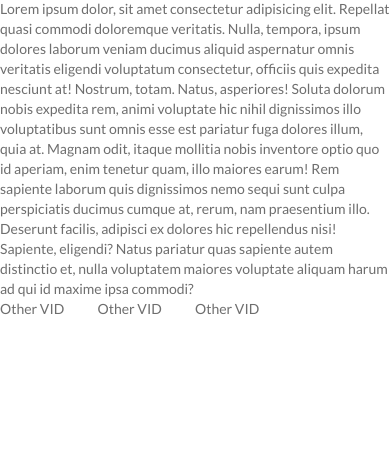
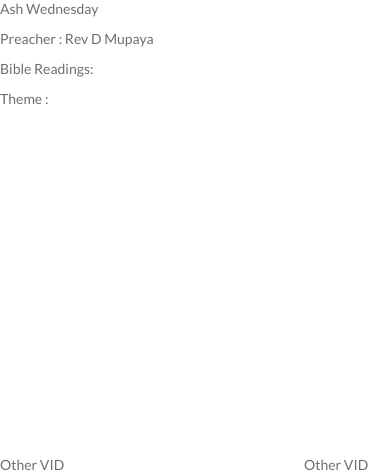
Before and after one commit to brandoebande/wordpress, a PHP site: page /videos.php in a window 390 px wide. Shown: the part 477-949 px from the top of the page. Run offline with PHP 8.4, Linux system fonts and the light colour scheme.

Commit message:
by Cherry
add videos

```diff
--- a/videos.css
+++ b/videos.css
@@ -2,8 +2,8 @@
 
     display: grid;
     height:100vh;
-    grid-template-columns: 3fr 2fr;
-    grid-template-rows: 3fr 2fr;
+    grid-template-columns: 3fr 1fr;
+    grid-template-rows: 3fr 1fr;
     grid-column-gap: 5px;
     grid-template-areas: "main-video other-videos"
                         "main-video other-videos";
@@ -23,13 +23,13 @@
 
 }
 
-@media only screen and (max-width: 768px) {
+@media only screen and (max-width: 900px) {
     .videos-container{
 
         display: grid;
         height:100vh;
-        grid-template-columns: 3fr 2fr;
-        grid-template-rows: 3fr 2fr;
+        grid-template-columns: 4fr 1fr;
+        grid-template-rows: 4fr 1fr;
         grid-column-gap: 5px;
         grid-template-areas: "main-video main-video"
                             "other-videos other-videos";
--- a/videos.php
+++ b/videos.php
@@ -72,16 +72,22 @@
 				<iframe class="embed-responsive-item" src="https://www.youtube.com/embed/UFvdpMBJ4c8" allowfullscreen></iframe>
 			</div>
 			<div  style ='overflow-y: scroll;'>
-			Lorem ipsum dolor, sit amet consectetur adipisicing elit. Repellat quasi commodi doloremque veritatis. Nulla, tempora, ipsum dolores laborum veniam ducimus aliquid aspernatur omnis veritatis eligendi voluptatum consectetur, officiis quis expedita nesciunt at! Nostrum, totam. Natus, asperiores! Soluta dolorum nobis expedita rem, animi voluptate hic nihil dignissimos illo voluptatibus sunt omnis esse est pariatur fuga dolores illum, quia at. Magnam odit, itaque mollitia nobis inventore optio quo id aperiam, enim tenetur quam, illo maiores earum! Rem sapiente laborum quis dignissimos nemo sequi sunt culpa perspiciatis ducimus cumque at, rerum, nam praesentium illo. Deserunt facilis, adipisci ex dolores hic repellendus nisi! Sapiente, eligendi? Natus pariatur quas sapiente autem distinctio et, nulla voluptatem maiores voluptate aliquam harum ad qui id maxime ipsa commodi?
+			<p> Ash Wednesday </p>
+			<p>Preacher : Rev D Mupaya </p>
+			<p>Bible Readings:</p>
+			<p>Theme :</p>
 			</div>
 		</div>
 	<div id = 'other-videos' >
 			<div style='height:150px;color=red;'> Other VID
+			<iframe class="embed-responsive-item" src="https://www.youtube.com/embed/UFvdpMBJ4c8" allowfullscreen></iframe>
+			</div>
+
+			<div style='height:150px;color=red;'> Other VID
+			<iframe class="embed-responsive-item" src="https://www.youtube.com/embed/UFvdpMBJ4c8" allowfullscreen></iframe>
 			</div>
 			<div style='height:150px;color=red;'> Other VID
-			</div>
-			<div style='height:150px;color=red;'> Other VID
-
+			<iframe class="embed-responsive-item" src="https://www.youtube.com/embed/UFvdpMBJ4c8" allowfullscreen></iframe>
 			</div>
 	</div>
 
```
Also changed, not shown: sample.php (+23 -12 lines), 1 other file.
